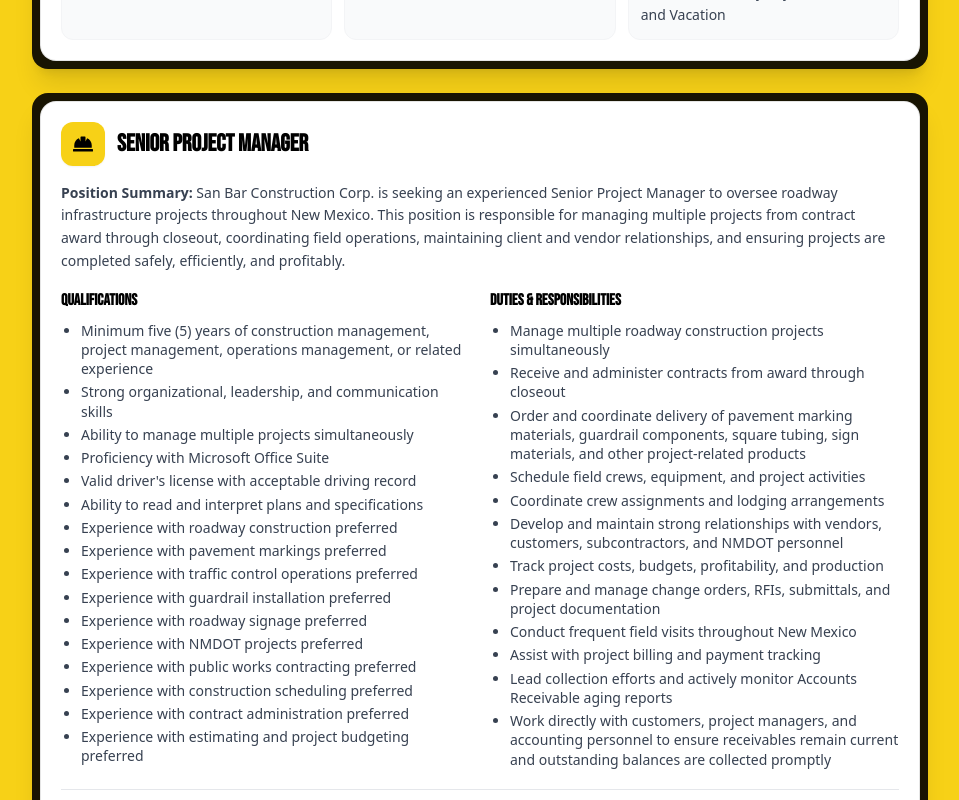
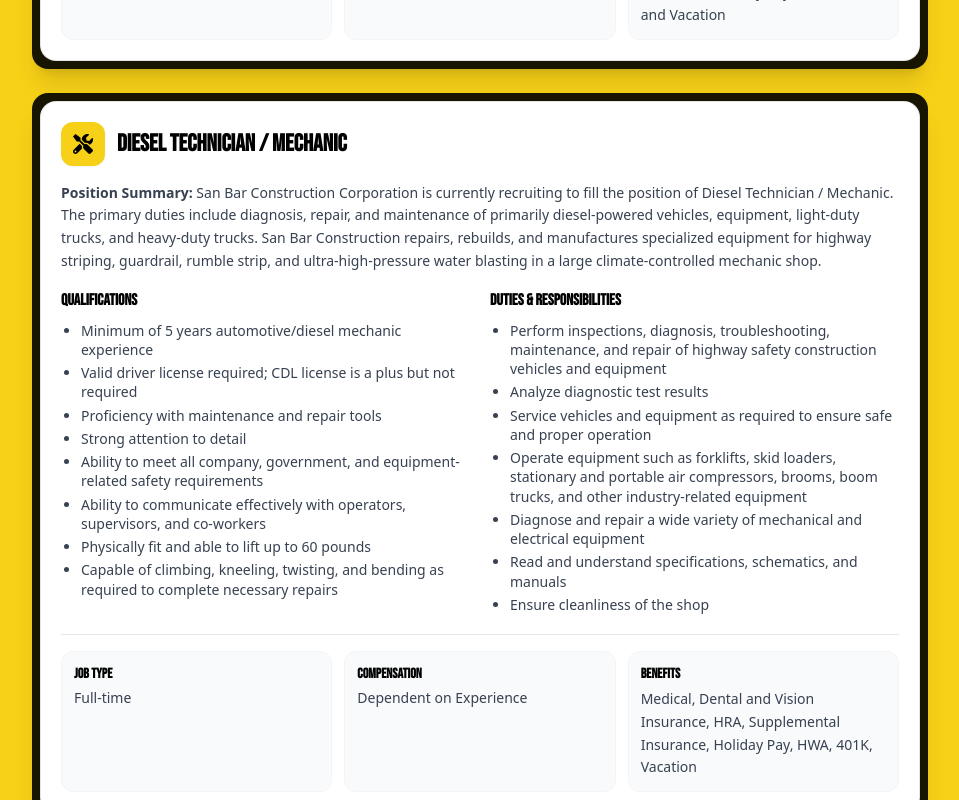
Before and after one commit to JoedyMcconn/SANBARCC, a Next.js app in the folder frontend/: page /job-opportunities in a window 1280 px wide. Shown: the part 3800-4600 px from the top of the page, without its empty margins (160-1119 px from the left). Built offline with nearby package versions, Linux system fonts and the light colour scheme.

Commit message:
changing jobs

```diff
--- a/frontend/src/app/job-application/page.tsx
+++ b/frontend/src/app/job-application/page.tsx
@@ -200,10 +200,10 @@ export default function JobApplicationForm() {
                                className="mr-2"/> Sign Designer / Print Technician
                     </label>
 
-                    <label className="flex items-center">
-                        <input type="checkbox" name="position" value="Senior Project Manager"
-                               className="mr-2"/> Senior Project Manager
-                    </label>
+                    {/*<label className="flex items-center">*/}
+                    {/*    <input type="checkbox" name="position" value="Senior Project Manager"*/}
+                    {/*           className="mr-2"/> Senior Project Manager*/}
+                    {/*</label>*/}
 
                     {/*<label className="flex items-center">*/}
                     {/*    <input type="checkbox" name="position" value="Guardrail Laborer/Installer" className="mr-2"/>Guardrail Laborer/Installer*/}
--- a/frontend/src/app/job-opportunities/page.tsx
+++ b/frontend/src/app/job-opportunities/page.tsx
@@ -254,46 +254,46 @@ export default function JobOpportunities() {
                 benefits="Medical, Dental and Vision Insurance, HRA, Supplemental Insurance, Holiday Pay, HWA, 401K, and Vacation"
             />
 
-            <JobPosition
-                title="Senior Project Manager"
-                icon={<FaHardHat />}
-                summary="San Bar Construction Corp. is seeking an experienced Senior Project Manager to oversee roadway infrastructure projects throughout New Mexico. This position is responsible for managing multiple projects from contract award through closeout, coordinating field operations, maintaining client and vendor relationships, and ensuring projects are completed safely, efficiently, and profitably."
-                qualifications={[
-                    "Minimum five (5) years of construction management, project management, operations management, or related experience",
-                    "Strong organizational, leadership, and communication skills",
-                    "Ability to manage multiple projects simultaneously",
-                    "Proficiency with Microsoft Office Suite",
-                    "Valid driver's license with acceptable driving record",
-                    "Ability to read and interpret plans and specifications",
-                    "Experience with roadway construction preferred",
-                    "Experience with pavement markings preferred",
-                    "Experience with traffic control operations preferred",
-                    "Experience with guardrail installation preferred",
-                    "Experience with roadway signage preferred",
-                    "Experience with NMDOT projects preferred",
-                    "Experience with public works contracting preferred",
-                    "Experience with construction scheduling preferred",
-                    "Experience with contract administration preferred",
-                    "Experience with estimating and project budgeting preferred"
-                ]}
-                responsibilities={[
-                    "Manage multiple roadway construction projects simultaneously",
-                    "Receive and administer contracts from award through closeout",
-                    "Order and coordinate delivery of pavement marking materials, guardrail components, square tubing, sign materials, and other project-related products",
-                    "Schedule field crews, equipment, and project activities",
-                    "Coordinate crew assignments and lodging arrangements",
-                    "Develop and maintain strong relationships with vendors, customers, subcontractors, and NMDOT personnel",
-                    "Track project costs, budgets, profitability, and production",
-                    "Prepare and manage change orders, RFIs, submittals, and project documentation",
-                    "Conduct frequent field visits throughout New Mexico",
-                    "Assist with project billing and payment tracking",
-                    "Lead collection efforts and actively monitor Accounts Receivable aging reports",
-                    "Work directly with customers, project managers, and accounting personnel to ensure receivables remain current and outstanding balances are collected promptly"
-                ]}
-                jobType="Full-time"
-                compensation="Dependent on Experience"
-                benefits="Medical, Dental and Vision Insurance, Health Reimbursement Account (HRA), Supplemental Insurance, Holiday Pay, Healthy Workplace Act Sick Leave (HWA), 401K, Vacation Leave, and Company Vehicle"
-            />
+            {/*<JobPosition*/}
+            {/*    title="Senior Project Manager"*/}
+            {/*    icon={<FaHardHat />}*/}
+            {/*    summary="San Bar Construction Corp. is seeking an experienced Senior Project Manager to oversee roadway infrastructure projects throughout New Mexico. This position is responsible for managing multiple projects from contract award through closeout, coordinating field operations, maintaining client and vendor relationships, and ensuring projects are completed safely, efficiently, and profitably."*/}
+            {/*    qualifications={[*/}
+            {/*        "Minimum five (5) years of construction management, project management, operations management, or related experience",*/}
+            {/*        "Strong organizational, leadership, and communication skills",*/}
+            {/*        "Ability to manage multiple projects simultaneously",*/}
+            {/*        "Proficiency with Microsoft Office Suite",*/}
+            {/*        "Valid driver's license with acceptable driving record",*/}
+            {/*        "Ability to read and interpret plans and specifications",*/}
+            {/*        "Experience with roadway construction preferred",*/}
+            {/*        "Experience with pavement markings preferred",*/}
+            {/*        "Experience with traffic control operations preferred",*/}
+            {/*        "Experience with guardrail installation preferred",*/}
+            {/*        "Experience with roadway signage preferred",*/}
+            {/*        "Experience with NMDOT projects preferred",*/}
+            {/*        "Experience with public works contracting preferred",*/}
+            {/*        "Experience with construction scheduling preferred",*/}
+            {/*        "Experience with contract administration preferred",*/}
+            {/*        "Experience with estimating and project budgeting preferred"*/}
+            {/*    ]}*/}
+            {/*    responsibilities={[*/}
+            {/*        "Manage multiple roadway construction projects simultaneously",*/}
+            {/*        "Receive and administer contracts from award through closeout",*/}
+            {/*        "Order and coordinate delivery of pavement marking materials, guardrail components, square tubing, sign materials, and other project-related products",*/}
+            {/*        "Schedule field crews, equipment, and project activities",*/}
+            {/*        "Coordinate crew assignments and lodging arrangements",*/}
+            {/*        "Develop and maintain strong relationships with vendors, customers, subcontractors, and NMDOT personnel",*/}
+            {/*        "Track project costs, budgets, profitability, and production",*/}
+            {/*        "Prepare and manage change orders, RFIs, submittals, and project documentation",*/}
+            {/*        "Conduct frequent field visits throughout New Mexico",*/}
+            {/*        "Assist with project billing and payment tracking",*/}
+            {/*        "Lead collection efforts and actively monitor Accounts Receivable aging reports",*/}
+            {/*        "Work directly with customers, project managers, and accounting personnel to ensure receivables remain current and outstanding balances are collected promptly"*/}
+            {/*    ]}*/}
+            {/*    jobType="Full-time"*/}
+            {/*    compensation="Dependent on Experience"*/}
+            {/*    benefits="Medical, Dental and Vision Insurance, Health Reimbursement Account (HRA), Supplemental Insurance, Holiday Pay, Healthy Workplace Act Sick Leave (HWA), 401K, Vacation Leave, and Company Vehicle"*/}
+            {/*/>*/}
 
             <JobPosition
                 title="Diesel Technician / Mechanic"
```
